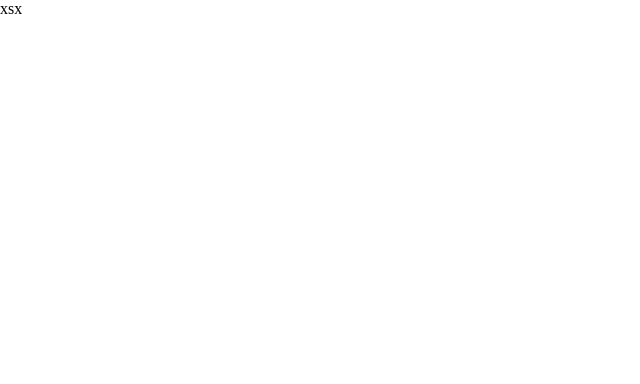
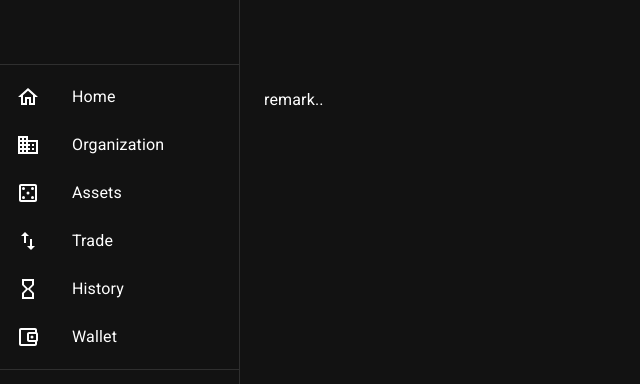
Before and after one commit to roxshivamsingh/cuddly-robot, a React (Vite) app: page / in a window 1280 px wide. Shown: the top 384 px of the page, without its empty margins (0-640 px from the left). Built offline with nearby package versions, Linux system fonts and the light colour scheme.

Commit message:
ADD: Sidebar primary content;

```diff
--- a/src/App.tsx
+++ b/src/App.tsx
@@ -1,10 +1,112 @@
-import { Box } from '@mui/material'
+import Box from '@mui/material/Box';
+import Drawer from '@mui/material/Drawer';
+import CssBaseline from '@mui/material/CssBaseline';
+import HomeOutlinedIcon from '@mui/icons-material/HomeOutlined';
+import BusinessOutlinedIcon from '@mui/icons-material/BusinessOutlined';
+import CasinoOutlinedIcon from '@mui/icons-material/CasinoOutlined';
+import ImportExportOutlinedIcon from '@mui/icons-material/ImportExportOutlined';
+import AccountBalanceWalletOutlinedIcon from '@mui/icons-material/AccountBalanceWalletOutlined';
+import HourglassEmptyOutlinedIcon from '@mui/icons-material/HourglassEmptyOutlined';
+import Toolbar from '@mui/material/Toolbar';
+import List from '@mui/material/List';
+import Divider from '@mui/material/Divider';
+import ListItem from '@mui/material/ListItem';
+import ListItemButton from '@mui/material/ListItemButton';
+import ListItemIcon from '@mui/material/ListItemIcon';
+import ListItemText from '@mui/material/ListItemText';
+import { Typography } from '@mui/material';
 
+const drawerWidth = 240;
+const SIDEBAR_ITEMS = [
+  {
+    title: 'Home',
+    isActive: true,
+    icon: <HomeOutlinedIcon />
+  },
+  {
+    title: 'Organization',
+    isActive: false,
+    icon: <BusinessOutlinedIcon />
+  },
+  {
+    title: 'Assets',
+    isActive: false,
+    icon: <CasinoOutlinedIcon />
+  },
+  {
+    title: 'Trade',
+    isActive: false,
+    icon: <ImportExportOutlinedIcon />
+  },
+
+  {
+    title: 'History',
+    isActive: false,
+    icon: <HourglassEmptyOutlinedIcon />
+  },
+  {
+    title: 'Wallet',
+    isActive: false,
+    icon: <AccountBalanceWalletOutlinedIcon />
+  },
+
+];
 function App() {
 
-  return (<Box>
-    xsx
-  </Box>
+  return (
+    <Box sx={{ display: 'flex' }}>
+      <CssBaseline />
+      <Drawer
+        sx={{
+          width: drawerWidth,
+          flexShrink: 0,
+          '& .MuiDrawer-paper': {
+            width: drawerWidth,
+            boxSizing: 'border-box',
+          },
+        }}
+        variant="permanent"
+        anchor="left"
+      >
+        <Toolbar />
+        <Divider />
+        <List>
+          {SIDEBAR_ITEMS.map((item, index) => (
+            <ListItem key={index} disablePadding>
+              <ListItemButton >
+                <ListItemIcon>
+                  {item.icon}
+                </ListItemIcon>
+                <ListItemText primary={item.title} />
+              </ListItemButton>
+            </ListItem>
+          ))}
+        </List>
+        <Divider />
+        {/* <List>
+          {['All mail', 'Trash', 'Spam'].map((text, index) => (
+            <ListItem key={text} disablePadding>
+              <ListItemButton>
+                <ListItemIcon>
+                  {index % 2 === 0 ? <InboxIcon /> : <MailIcon />}
+                </ListItemIcon>
+                <ListItemText primary={text} />
+              </ListItemButton>
+            </ListItem>
+          ))}
+        </List> */}
+      </Drawer>
+      <Box
+        component="main"
+        sx={{ flexGrow: 1, bgcolor: 'background.default', p: 3 }}
+      >
+        <Toolbar />
+        <Typography paragraph>
+          remark..
+        </Typography>
+
+      </Box>
+    </Box>
   )
 }
 
--- a/src/index.css
+++ b/src/index.css
@@ -1,4 +1,5 @@
 body {
   padding: 0;
   margin: 0;
+  height: 100vh;
 }
--- a/src/main.tsx
+++ b/src/main.tsx
@@ -1,15 +1,37 @@
 import React from 'react'
 import ReactDOM from 'react-dom/client'
 import App from './App.tsx'
+import { grey } from '@mui/material/colors';
+import { ThemeProvider, createTheme } from '@mui/material';
+
 import './index.css'
 import '@fontsource/roboto/300.css';
 import '@fontsource/roboto/400.css';
 import '@fontsource/roboto/500.css';
 import '@fontsource/roboto/700.css';
 
+const theme = createTheme(({
+  palette: {
+    mode: 'dark',
+    // palette values for dark mode
+    // primary: deepOrange,
+    // divider: deepOrange[700],
+    background: {
+      // default: deepOrange[900],
+      // paper: deepOrange[900],
+    },
+    text: {
+      primary: '#fff',
+      secondary: grey[500],
+    },
+  },
+}));
+
 
 ReactDOM.createRoot(document.getElementById('root')!).render(
   <React.StrictMode>
-    <App />
+    <ThemeProvider theme={theme}>
+      <App />
+    </ThemeProvider>
   </React.StrictMode>,
 )
```
Also changed, not shown: txts/TODO.txt (added).
